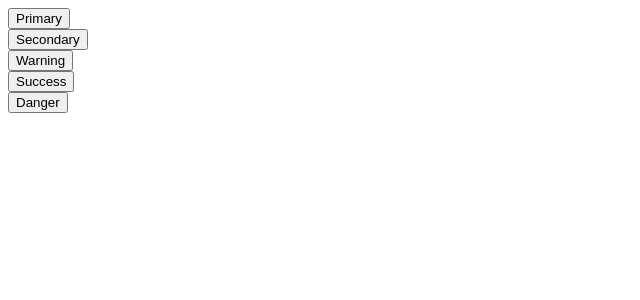
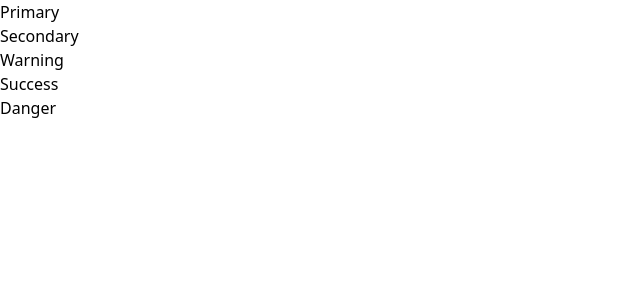
Before and after one commit to goswamikaushik/menu, a React (Create React App) app: page / in a window 1280 px wide. Shown: the top 300 px of the page, without its empty margins (0-640 px from the left). Built offline with nearby package versions, Linux system fonts and the light colour scheme.

Commit message:
starting with tailwind css

```diff
--- a/src/App.js
+++ b/src/App.js
@@ -3,11 +3,21 @@ import Button from "./components/Button";
 const App = () => {
   return (
     <div>
-      <Button>Primary</Button>
-      <Button>Secondary</Button>
-      <Button>Warning</Button>
-      <Button>Success</Button>
-      <Button>Danger</Button>
+      <div>
+        <Button primary>Primary</Button>
+      </div>
+      <div>
+        <Button>Secondary</Button>
+      </div>
+      <div>
+        <Button>Warning</Button>
+      </div>
+      <div>
+        <Button>Success</Button>
+      </div>
+      <div>
+        <Button>Danger</Button>
+      </div>
     </div>
   );
 };
--- a/src/components/Button.js
+++ b/src/components/Button.js
@@ -1,11 +1,34 @@
 import React from "react";
 
-const Button = ({ children }) => {
-  return (
-    <div>
-      <button>{children}</button>
-    </div>
-  );
+const Button = ({
+  children,
+  primary,
+  danger,
+  secondary,
+  warning,
+  success,
+  outline,
+  rounded,
+}) => {
+  return <button>{children}</button>;
+};
+
+Button.propTypes = {
+  checkVariationValue: ({ primary, danger, secondary, warning, success }) => {
+    console.log(primary);
+    const count =
+      Number(!!primary) +
+      Number(!!secondary) +
+      Number(!!warning) +
+      Number(!!success) +
+      Number(!!danger);
+
+    if (count > 1) {
+      return new Error(
+        "Only one of primary, secondary, success, wanring, danger can be true"
+      );
+    }
+  },
 };
 
 export default Button;
--- /dev/null
+++ b/src/index.css
@@ -0,0 +1,3 @@
+@tailwind base;
+@tailwind components;
+@tailwind utilities;
--- a/src/index.js
+++ b/src/index.js
@@ -1,6 +1,7 @@
 import React from "react";
 import ReactDOM from "react-dom/client";
 import App from "./App";
+import "./index.css";
 
 const element = document.getElementById("root");
 const root = ReactDOM.createRoot(element);
--- /dev/null
+++ b/tailwind.config.js
@@ -0,0 +1,8 @@
+/** @type {import('tailwindcss').Config} */
+module.exports = {
+  content: ["./src/**/*.{js,jsx,ts,tsx}"],
+  theme: {
+    extend: {},
+  },
+  plugins: [],
+};
```
Also changed, not shown: package.json (+16 -0 lines), 1 other file (tests, documents, lock files or other folders).
